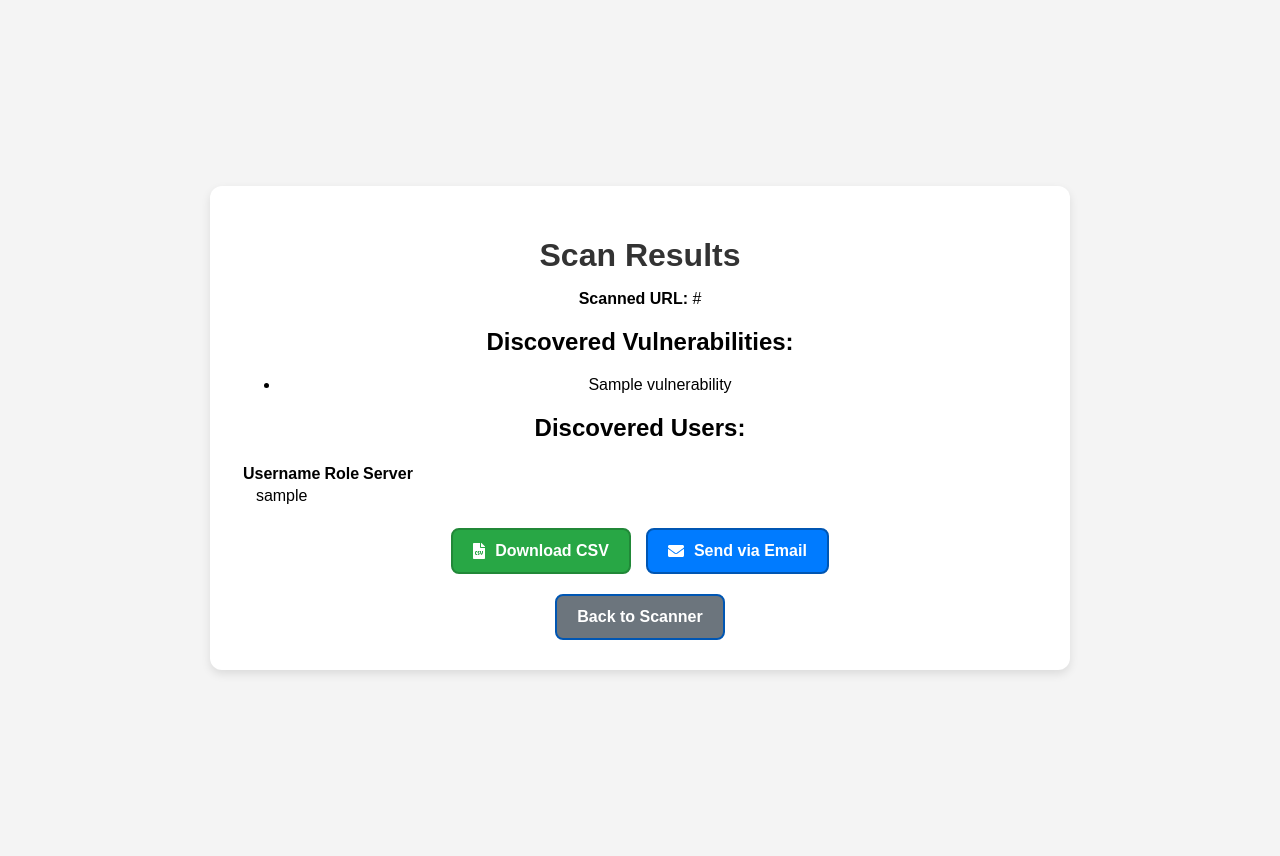
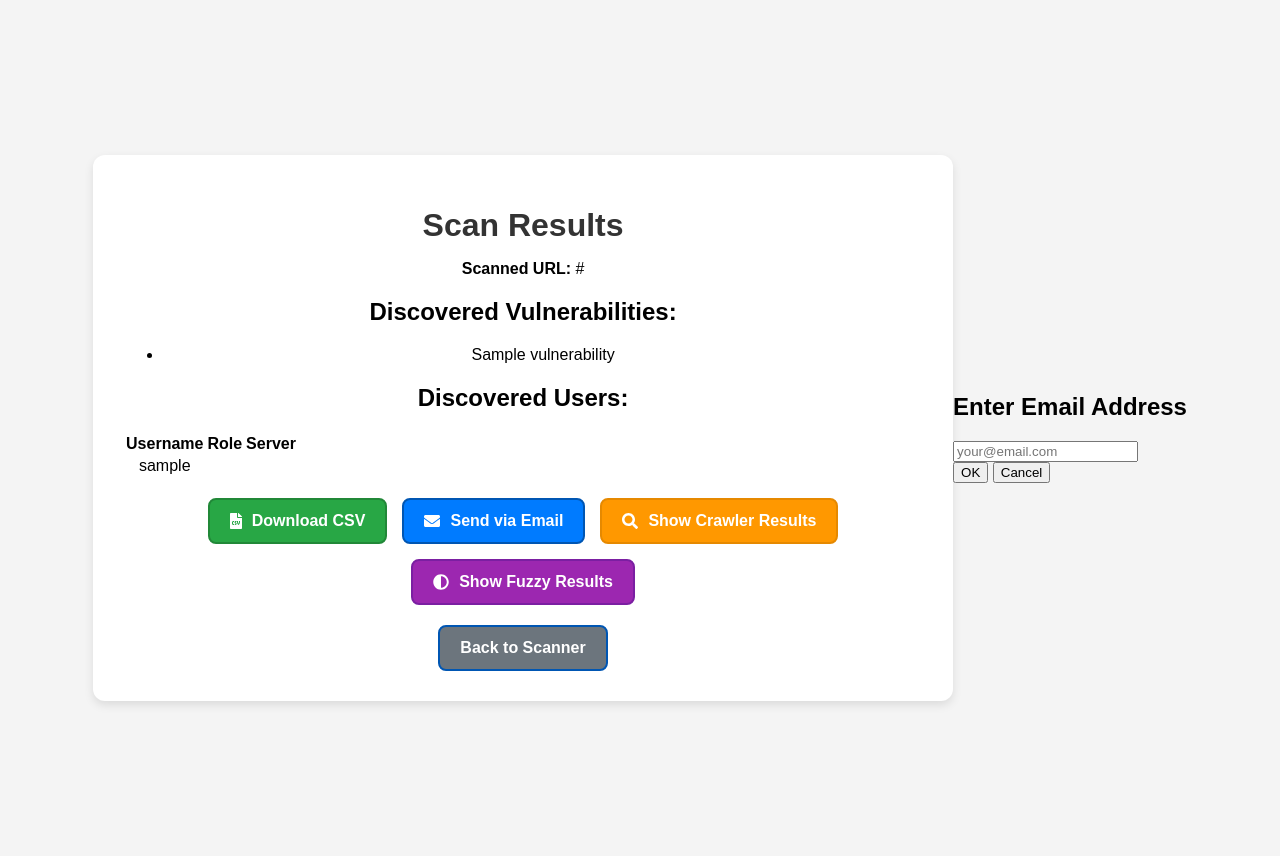
Before and after one commit to reaphsoft-org/webscanner, a Django app: template scanner/templates/scanner/results.html in a window 1280 px wide. Run offline with Django 4.2, Linux system fonts and the light colour scheme; tables that the repository leaves empty hold one stand-in row (values such as "Sample post"); the template is opened without the code that fills it: values that come from a table or form of the project are taken from there, most other values are stand-ins (such as "Sample title", 1, 10 or a date in 2020); parts of the project's set-up code (start-up, migrations or seed data) failed here and were passed over; some libraries are stand-ins or nearby versions.

Commit message:
Add buttons which say to show fuzzy results and show crawler results.

```diff
--- a/scanner/templates/scanner/results.html
+++ b/scanner/templates/scanner/results.html
@@ -31,6 +31,7 @@
         .btn-container {
             display: flex;
             justify-content: center;
+            flex-wrap: wrap;
             gap: 15px;
             margin-top: 20px;
         }
@@ -66,57 +67,26 @@
             background: #0056b3;
             box-shadow: 0px 5px 8px rgba(0, 123, 255, 0.4);
         }
+        .btn-crawler {
+            background: #ff9800;
+            color: white;
+            border: 2px solid #e68900;
+        }
+        .btn-crawler:hover {
+            background: #e68900;
+            box-shadow: 0px 5px 8px rgba(255, 152, 0, 0.4);
+        }
+        .btn-fuzzy {
+            background: #9c27b0;
+            color: white;
+            border: 2px solid #7b1fa2;
+        }
+        .btn-fuzzy:hover {
+            background: #7b1fa2;
+            box-shadow: 0px 5px 8px rgba(156, 39, 176, 0.4);
+        }
         .btn i {
             font-size: 18px;
-        }
-        .modal {
-            display: none;
-            position: fixed;
-            z-index: 1000;
-            left: 0;
-            top: 0;
-            width: 100%;
-            height: 100%;
-            background-color: rgba(0, 0, 0, 0.5);
-            justify-content: center;
-            align-items: center;
-        }
-        .modal-content {
-            background: white;
-            padding: 20px;
-            border-radius: 8px;
-            box-shadow: 0px 4px 8px rgba(0, 0, 0, 0.2);
-            text-align: center;
-            width: 90%;
-            max-width: 400px;
-        }
-        .modal input {
-            width: 90%;
-            padding: 10px;
-            margin-top: 10px;
-            border: 1px solid #ccc;
-            border-radius: 5px;
-        }
-        .modal-buttons {
-            margin-top: 15px;
-        }
-        .modal-btn {
-            background: #007bff;
-            color: white;
-            border: none;
-            padding: 10px 15px;
-            border-radius: 5px;
-            cursor: pointer;
-            margin-right: 10px;
-        }
-        .modal-btn:hover {
-            background: #0056b3;
-        }
-        .close-btn {
-            background: #dc3545;
-        }
-        .close-btn:hover {
-            background: #b52a37;
         }
     </style>
 </head>
@@ -164,6 +134,12 @@
             <button class="btn btn-email" onclick="openModal()">
                 <i class="fas fa-envelope"></i> Send via Email
             </button>
+            <a href="{% url 'crawler_results' %}" class="btn btn-crawler">
+                <i class="fas fa-search"></i> Show Crawler Results
+            </a>
+            <a href="{% url 'fuzzy_results' %}" class="btn btn-fuzzy">
+                <i class="fas fa-adjust"></i> Show Fuzzy Results
+            </a>
         </div>
 
         <a href="{% url 'scan' %}" class="btn btn-email" style="margin-top: 20px; background: #6c757d;">Back to Scanner</a>
```
